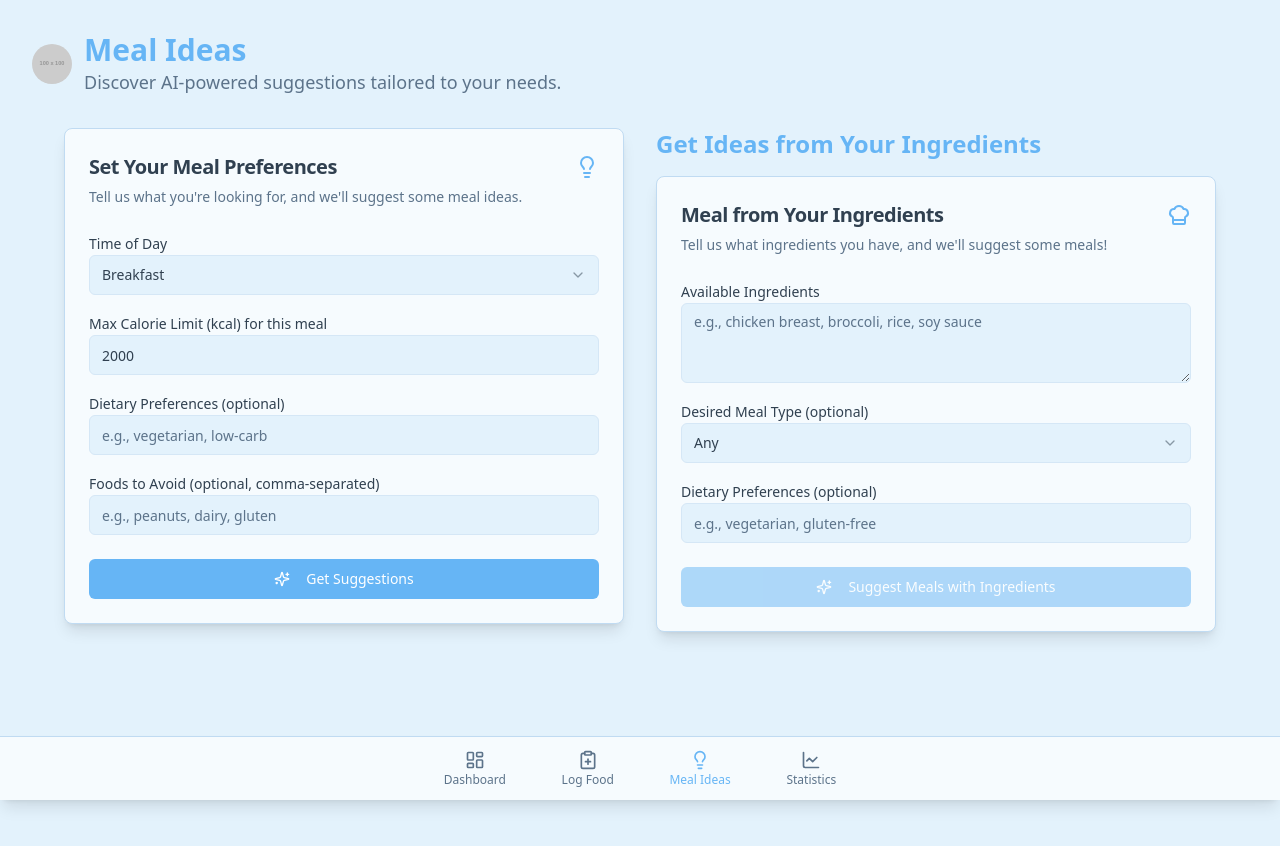
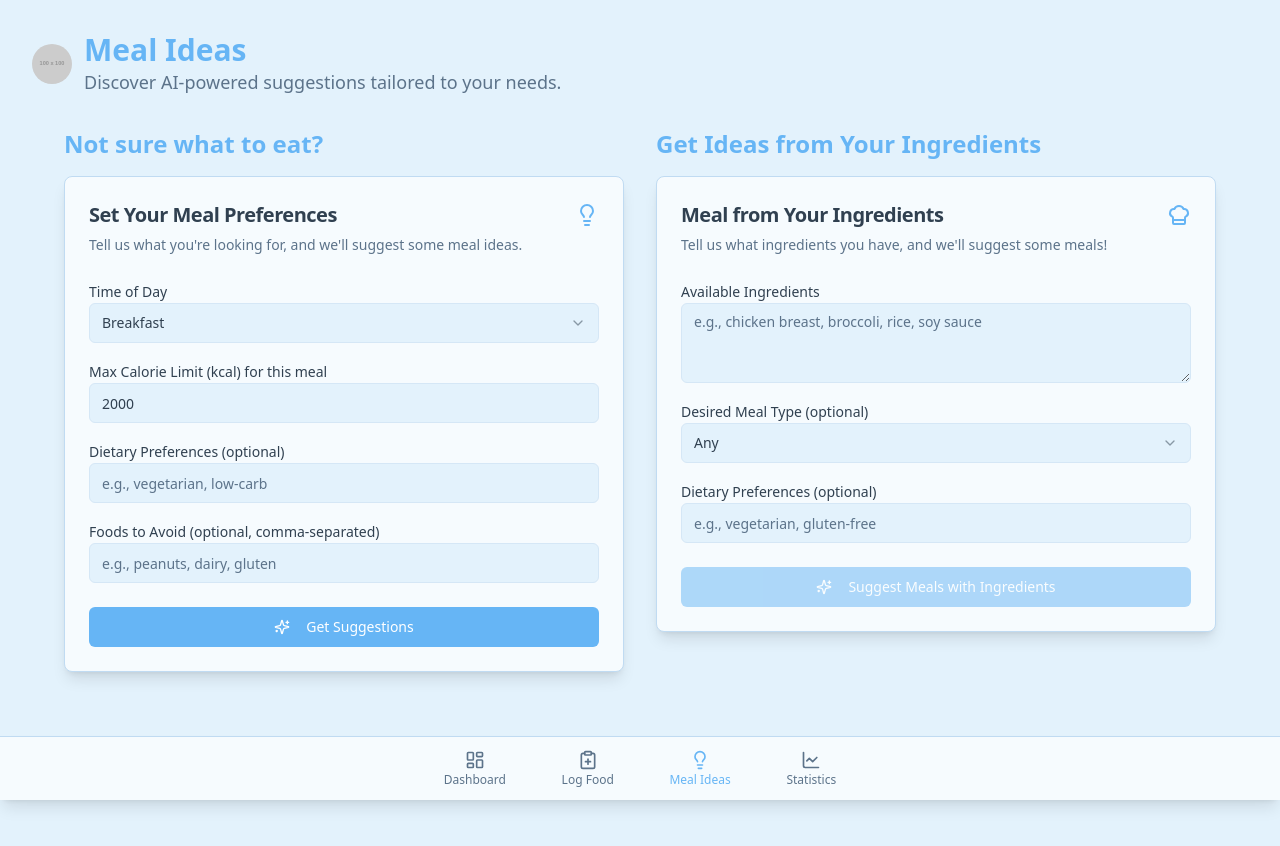
Before and after one commit to AyoubAoune/MyHealthCompanion, a Next.js app: page /ideas in a window 1280 px wide. Shown: the top 846 px of the page. Built offline with nearby package versions, Linux system fonts and the light colour scheme; what @genkit-ai/googleai, genkit would draw is missing.

Commit message:
can you set a title also for set your meal preferences, you can call it : "Not sure what to eat ?"

```diff
--- a/src/app/ideas/page.tsx
+++ b/src/app/ideas/page.tsx
@@ -49,6 +49,7 @@ export default function IdeasPage() {
         <div className="flex flex-col md:flex-row gap-8">
           {/* Left Card: Meal Preferences */}
           <div className="md:flex-1 w-full">
+            <h2 className="text-xl md:text-2xl font-semibold text-primary mb-4">Not sure what to eat?</h2>
             <MealPreferencesAndSuggestions />
           </div>
 
```
